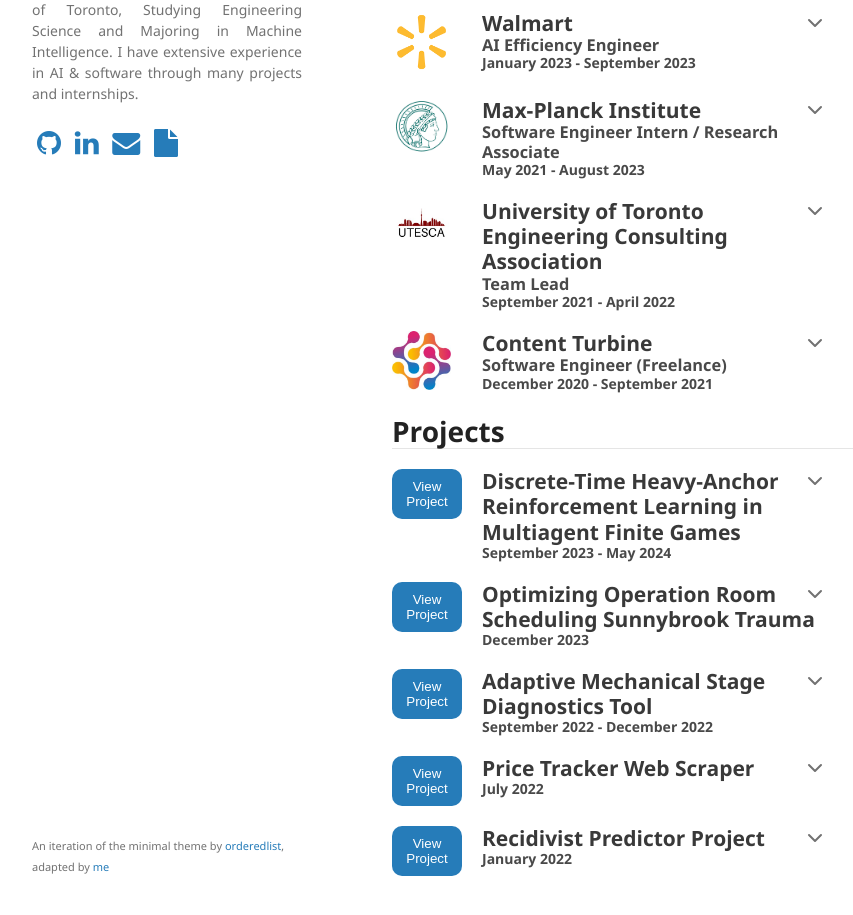
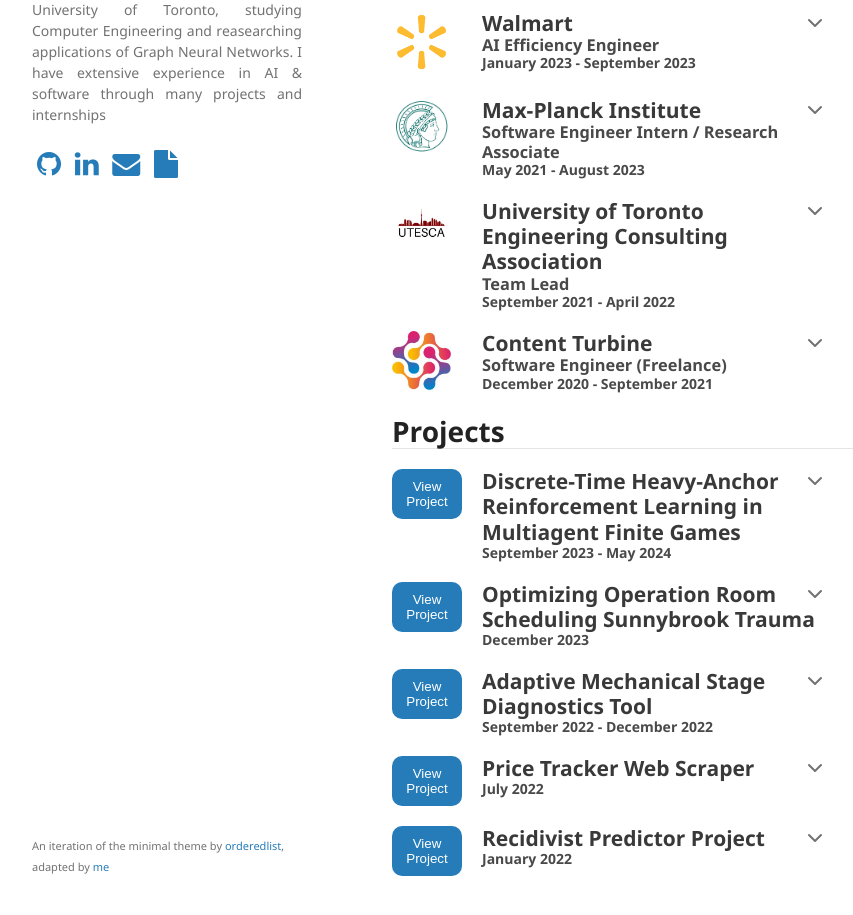
Before and after one commit to rupink/rupink.github.io, a Jekyll site: the page built from index.md, in a window 1280 px wide and 1215 px high. Shown: the part 269-1184 px from the top of the window, without its empty margins (178-1031 px from the left). Built offline with Jekyll 4.4.1, drawn with Linux system fonts in a browser that asks for light colours; some of the changed text lies outside the part shown.

Commit message:
fix desc

```diff
--- a/_layouts/default.html
+++ b/_layouts/default.html
@@ -24,7 +24,7 @@
 
       <h1 style="text-align: center;"><a href="{{ "/" | absolute_url }}">{{ site.title | default: site.github.repository_name }}</a></h1>
 
-      <p style="text-align: justify;">{{ site.description | default: site.github.project_tagline }}</p>
+      <p style="text-align: justify;">I'm a 1st year Master's student at the University of Toronto, studying Computer Engineering and reasearching applications of Graph Neural Networks. I have extensive experience in AI & software through many projects and internships</p><!--{{ site.description | default: site.github.project_tagline }}</p>!-->
 
       <a target="_blank" rel="noreferrer noopener" href="https://github.com/rupink" class="fa fa-github fa-2x icon"></a>
       <a target="_blank" rel="noreferrer noopener" href="https://www.linkedin.com/in/rupin-khadwal" class="fa fa-linkedin fa-2x icon"></a>
```
Also changed, not shown: 1 other file.
